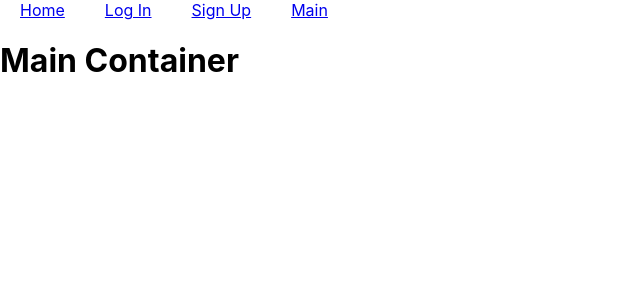
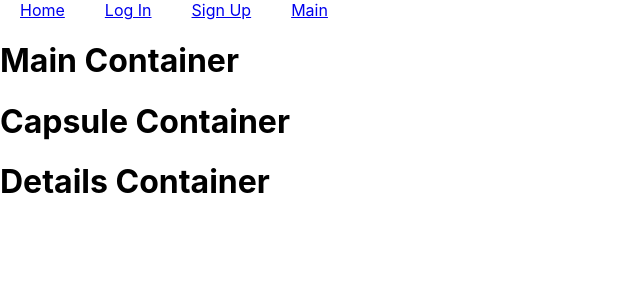
Before and after one commit to kargo-k/capsule-curate-client, a React (Create React App) app: page /main in a window 1280 px wide. Shown: the top 300 px of the page, without its empty margins (0-640 px from the left). Built offline with nearby package versions, Linux system fonts and the light colour scheme; a web font is replaced by a local one.

Commit message:
updated containers

```diff
--- a/src/containers/CapsuleContainer.js
+++ b/src/containers/CapsuleContainer.js
@@ -0,0 +1,11 @@
+import React from 'react';
+
+const CapsuleContainer = props => {
+  return (
+    <div className='container'>
+      <h1>Capsule Container</h1>
+    </div>
+  )
+}
+
+export default CapsuleContainer;
--- /dev/null
+++ b/src/containers/DetailsContainer.js
@@ -0,0 +1,11 @@
+import React from 'react';
+
+const DetailsContainer = props => {
+  return (
+    <div className='container'>
+      <h1>Details Container</h1>
+    </div>
+  )
+}
+
+export default DetailsContainer;
--- a/src/containers/LandingContainer.js
+++ b/src/containers/LandingContainer.js
@@ -3,7 +3,7 @@ import Landing from '../components/Landing';
 
 const LandingContainer = props => {
   return (
-    <div className='landing-container'>
+    <div className='container'>
       <h1>Landing Container</h1>
       <Landing />
     </div>
--- a/src/containers/LoginContainer.js
+++ b/src/containers/LoginContainer.js
@@ -3,7 +3,7 @@ import LoginForm from '../components/LoginForm';
 
 const LoginContainer = props => {
   return (
-    <div id='landing-container'>
+    <div id='container'>
       <h1>Login Container</h1>
       <LoginForm />
     </div>
--- a/src/containers/MainContainer.js
+++ b/src/containers/MainContainer.js
@@ -1,10 +1,14 @@
-import React from 'react'
+import React from 'react';
+import CapsuleContainer from './CapsuleContainer';
+import DetailsContainer from './DetailsContainer';
 
 const MainContainer = props => {
   return (
-    <React.Fragment>
+    <div className='main container'>
       <h1>Main Container</h1>
-    </React.Fragment>
+      <CapsuleContainer />
+      <DetailsContainer />
+    </div>
   )
 }
 
--- a/src/containers/SignupContainer.js
+++ b/src/containers/SignupContainer.js
@@ -3,10 +3,10 @@ import SignupForm from '../components/SignupForm';
 
 const SignupContainer = props => {
   return (
-    <React.Fragment>
+    <div className='container'>
       <h1>Signup Container</h1>
       <SignupForm />
-    </React.Fragment>
+    </div>
   )
 }
 
```
